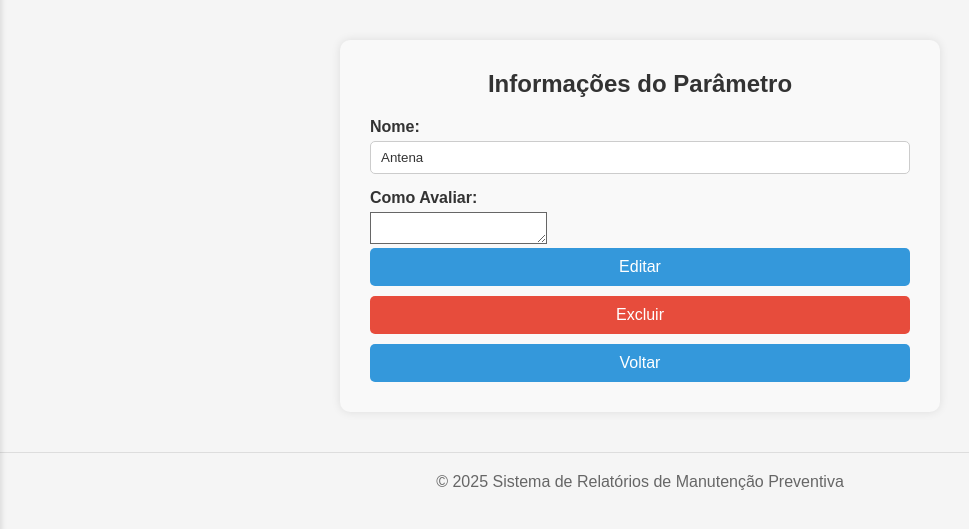
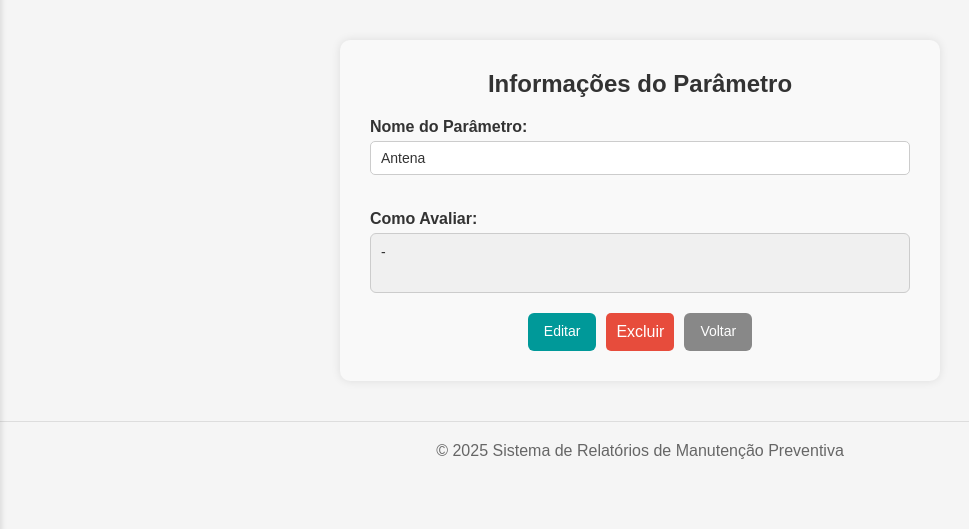
Before and after one commit to aacobos/Proxion, a Django app: page /equipamentos/parametros/11/ in a window 1280 px wide. Shown: the part 82-611 px from the top of the page, without its empty margins (0-969 px from the left). Run offline with Django 5.2, Linux system fonts and the light colour scheme; data comes from the database, SQL or seed files in the repository; both versions use the stored data as it was after the commit.

Commit message:
Templates: Ajustes feitos nos templates

```diff
--- a/equipamentos/templates/equipamentos/cadastrar_equipamento.html
+++ b/equipamentos/templates/equipamentos/cadastrar_equipamento.html
@@ -91,8 +91,10 @@
             {{ form.cliente }}
         </div>
 
-        <button type="submit" class="btn">Salvar</button>
-        <a href="{% url 'equipamentos:listar_equipamentos' %}" style="display:block; text-align:center; margin-top:10px;">Voltar</a>
+        <div class="form-actions">
+            <button type="submit" class="btn">Salvar</button>
+            <a href="{% url 'equipamentos:listar_equipamentos' %}" class="btn btn-secondary">Voltar</a>
+        </div>
     </form>
 </div>
 {% endblock %}
--- a/equipamentos/templates/parametros/detalhes_parametro.html
+++ b/equipamentos/templates/parametros/detalhes_parametro.html
@@ -17,23 +17,25 @@
 <div class="form-container">
     <h2>Informações do Parâmetro</h2>
 
-    <label>Nome:</label>
-    <input type="text" value="{{ parametro.nome }}" readonly>
+    <div class="form-group">
+        <label for="nome"><strong>Nome do Parâmetro:</strong></label>
+        <input type="text" id="nome" value="{{ parametro.nome }}" readonly>
+    </div>
 
-    <label>Como Avaliar:</label>
-    <textarea readonly>{{ parametro.avaliacao_ajuda }}</textarea>
+    <div class="form-group">
+        <label><strong>Como Avaliar:</strong></label>
+        <div class="readonly-box">{{ parametro.avaliacao_ajuda|default:"-" }}</div>
+    </div>
 
-    <a href="{% url 'equipamentos:editar_parametro' parametro.pk %}">
-        <button type="button">Editar</button>
-    </a>
+    <div class="form-actions">
+        <a href="{% url 'equipamentos:editar_parametro' parametro.pk %}" class="btn">Editar</a>
 
-    <form method="POST" action="{% url 'equipamentos:excluir_parametro' parametro.pk %}" style="margin-top: 10px;">
-        {% csrf_token %}
-        <button type="submit" onclick="return confirm('Tem certeza que deseja excluir este parâmetro?');" style="background-color: #e74c3c;">Excluir</button>
-    </form>
+        <form method="POST" action="{% url 'equipamentos:excluir_parametro' parametro.pk %}" onsubmit="return confirm('Tem certeza que deseja excluir este parâmetro?');">
+            {% csrf_token %}
+            <button type="submit" class="btn btn-secondary" style="background-color: #e74c3c;">Excluir</button>
+        </form>
 
-    <a href="{% url 'equipamentos:listar_parametros' %}">
-        <button type="button" style="margin-top: 10px;">Voltar</button>
-    </a>
+        <a href="{% url 'equipamentos:listar_parametros' %}" class="btn btn-secondary">Voltar</a>
+    </div>
 </div>
 {% endblock %}
--- a/equipamentos/views.py
+++ b/equipamentos/views.py
@@ -11,7 +11,7 @@ from vistorias.models import VistoriaEquipamento
 def listar_equipamentos(request):
     termo_busca = request.GET.get('q', '')
 
-    equipamentos = Equipamento.objects.all()
+    equipamentos = Equipamento.objects.all().order_by('nome')
 
     if termo_busca:
         equipamentos = equipamentos.filter(
@@ -20,7 +20,7 @@ def listar_equipamentos(request):
             Q(categoria__nome__icontains=termo_busca) |
             Q(status__icontains=termo_busca) |
             Q(cliente__nome_fantasia__icontains=termo_busca)
-        )
+        ).order_by('nome')
 
     # Anotando a data da última vistoria para cada equipamento
     equipamentos = equipamentos.annotate(
@@ -76,9 +76,9 @@ def excluir_equipamento(request, pk):
 def listar_categorias(request):
     termo_busca = request.GET.get('q', '')
     if termo_busca:
-        categorias = CategoriaEquipamento.objects.filter(nome__icontains=termo_busca)
+        categorias = CategoriaEquipamento.objects.filter(nome__icontains=termo_busca).order_by('nome')
     else:
-        categorias = CategoriaEquipamento.objects.all()
+        categorias = CategoriaEquipamento.objects.all().order_by('nome')
     return render(request, 'categorias/listar_categorias.html', {
         'categorias': categorias,
         'termo_busca': termo_busca
@@ -147,9 +147,10 @@ def excluir_categoria(request, pk):
 def listar_parametros(request):
     termo_busca = request.GET.get('q', '')
     if termo_busca:
-        parametros = ParametroEquipamento.objects.filter(nome__icontains=termo_busca)
+        parametros = ParametroEquipamento.objects.filter(nome__icontains=termo_busca).order_by('nome')
     else:
-        parametros = ParametroEquipamento.objects.all()
+        parametros = ParametroEquipamento.objects.all().order_by('nome')
+
     return render(request, 'parametros/listar_parametros.html', {
         'parametros': parametros,
         'termo_busca': termo_busca
--- a/static/css/global.css
+++ b/static/css/global.css
@@ -332,6 +332,33 @@ button:hover {
     color: white;
 }
 
+
+/* === BOTÕES PADRÃO === */
+.btn {
+    background-color: var(--primary-color);
+    color: white;
+    border: none;
+    padding: 10px 16px;
+    border-radius: 6px;
+    cursor: pointer;
+    font-size: 14px;
+    text-decoration: none;
+    transition: background-color 0.3s ease;
+    white-space: nowrap;
+}
+
+.btn:hover {
+    background-color: var(--secondary-color);
+}
+
+.btn-secondary {
+    background-color: #888;
+}
+
+.btn-secondary:hover {
+    background-color: #666;
+}
+
 /* === TOPO DE AÇÕES E PESQUISA === */
 .top-bar {
     display: flex;
@@ -371,34 +398,18 @@ button:hover {
     min-width: 500px;
     max-width: 600px;
     font-size: 14px;
-    height: 42px; /* mesma altura dos botões */
+    height: 42px;
 }
 
-
-/* === BOTÕES PADRÃO === */
-.btn {
-    background-color: var(--primary-color);
-    color: white;
-    border: none;
-    padding: 10px 16px;
+.readonly-box {
+    background-color: var(--subcard-background);
+    border: 1px solid #ccc;
     border-radius: 6px;
-    cursor: pointer;
+    padding: 10px;
+    min-height: 60px;
     font-size: 14px;
-    text-decoration: none;
-    transition: background-color 0.3s ease;
-    white-space: nowrap;
-}
-
-.btn:hover {
-    background-color: var(--secondary-color);
-}
-
-.btn-secondary {
-    background-color: #888;
-}
-
-.btn-secondary:hover {
-    background-color: #666;
+    white-space: pre-wrap;
+    color: var(--text-color);
 }
 
 
```
Also changed, not shown: equipamentos/templates/equipamentos/detalhes_equipamento.html (+19 -19 lines), equipamentos/templates/parametros/listar_parametros.html (+11 -11 lines), db.sqlite3.
